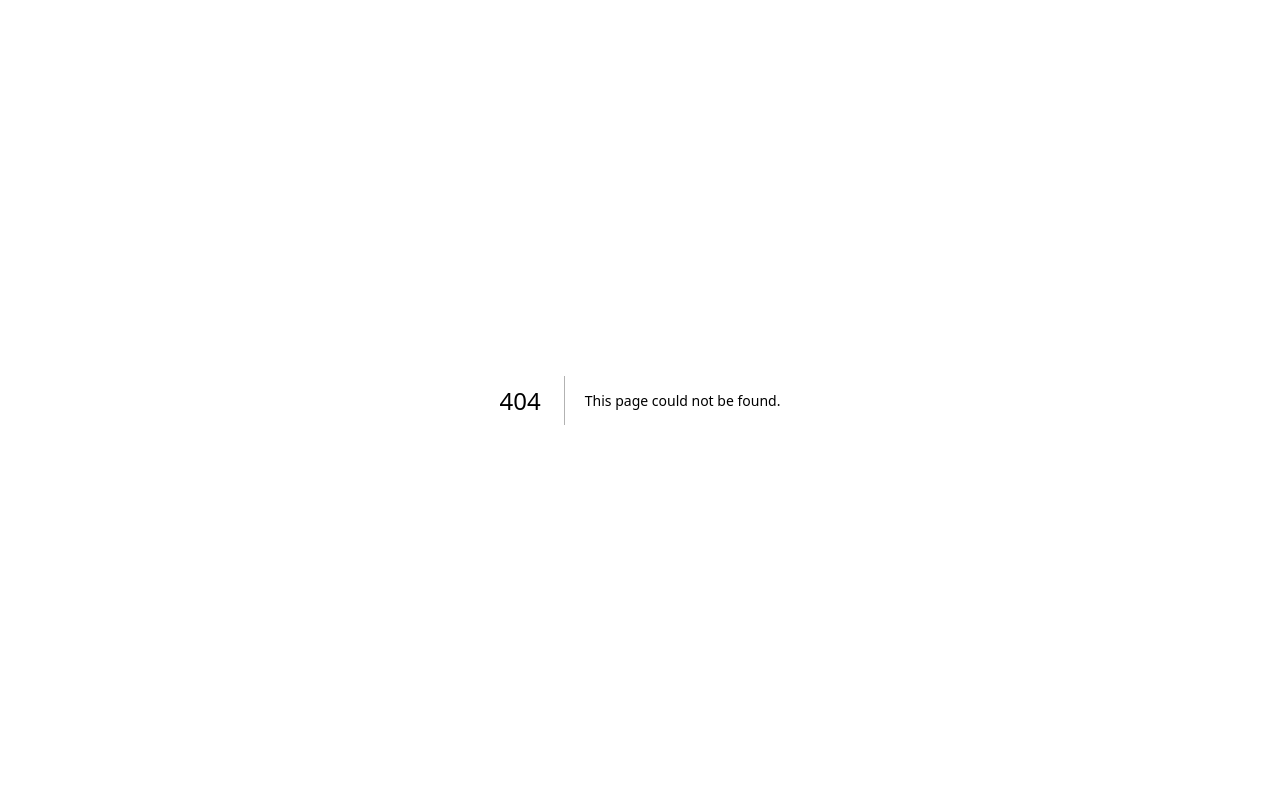
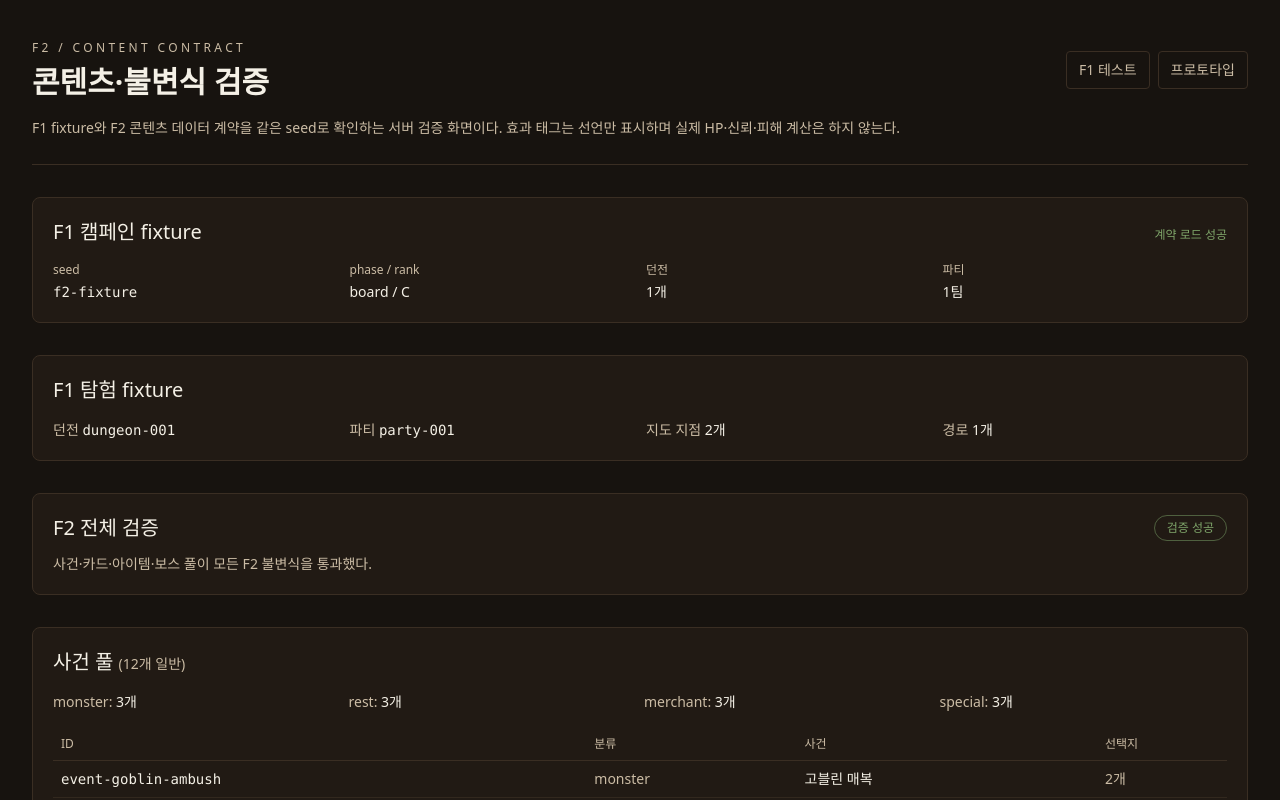
Before and after one commit to LatteBun/Dungeon_Schemer, a Next.js app: page /f2-test in a window 1280 px wide. Before the commit this address had no page. Shown: the top 800 px of the page. Built offline with nearby package versions, Linux system fonts and the light colour scheme.

Commit message:
검증 화면: F2 콘텐츠 페이지를 완성한다
누락된 서버 검증 페이지를 추가해 F1 fixture, 콘텐츠 계약, 음성 fixture와 seed 재현성을 한 화면에 노출한다.

```diff
--- /dev/null
+++ b/app/f2-test/page.tsx
@@ -0,0 +1,35 @@
+import Link from "next/link";
+import { createF2TestSnapshot } from "@/app/f2-test/f2-test-snapshot";
+
+interface F2TestPageProps {
+  searchParams: Promise<{ seed?: string | string[] | undefined }>;
+}
+
+function firstSearchParam(value: string | string[] | undefined): string | undefined {
+  return Array.isArray(value) ? value[0] : value;
+}
+
+function passLabel(pass: boolean): string {
+  return pass ? "통과" : "실패";
+}
+
+export default async function F2TestPage({ searchParams }: F2TestPageProps) {
+  const params = await searchParams;
+  const seed = firstSearchParam(params.seed)?.trim() || "f2-fixture";
+  const snapshot = createF2TestSnapshot(seed);
+  return (
+    <main className="mx-auto flex min-h-screen w-full max-w-7xl flex-col gap-8 px-5 py-10 sm:px-8">
+      <header className="flex flex-col gap-4 border-b border-edge pb-6"><div className="flex flex-wrap items-center justify-between gap-3"><div><p className="text-xs uppercase tracking-[0.28em] text-muted">F2 / Content Contract</p><h1 className="mt-2 text-3xl font-semibold text-parchment">콘텐츠·불변식 검증</h1></div><nav className="flex flex-wrap gap-2 text-sm"><Link href="/f1-test" className="rounded border border-edge px-3 py-2 text-muted hover:bg-edge hover:text-parchment">F1 테스트</Link><Link href="/play" className="rounded border border-edge px-3 py-2 text-muted hover:bg-edge hover:text-parchment">프로토타입</Link></nav></div><p className="max-w-4xl text-sm leading-6 text-muted">F1 fixture와 F2 콘텐츠 데이터 계약을 같은 seed로 확인하는 서버 검증 화면이다. 효과 태그는 선언만 표시하며 실제 HP·신뢰·피해 계산은 하지 않는다.</p></header>
+      <section className="rounded-lg border border-edge bg-panel p-5" data-testid="f2-f1-campaign"><div className="flex flex-wrap items-baseline justify-between gap-3"><h2 className="text-xl text-parchment">F1 캠페인 fixture</h2><span className="text-xs text-trust-up">계약 로드 성공</span></div><dl className="mt-4 grid gap-3 text-sm sm:grid-cols-2 lg:grid-cols-4"><div><dt className="text-xs text-muted">seed</dt><dd data-testid="f2-f1-seed" className="mt-1 font-mono text-parchment">{snapshot.f1.campaign.seed}</dd></div><div><dt className="text-xs text-muted">phase / rank</dt><dd className="mt-1 text-parchment">{snapshot.f1.campaign.phase} / {snapshot.f1.campaign.rank}</dd></div><div><dt className="text-xs text-muted">던전</dt><dd className="mt-1 text-parchment">{snapshot.f1.campaign.dungeonCount}개</dd></div><div><dt className="text-xs text-muted">파티</dt><dd className="mt-1 text-parchment">{snapshot.f1.campaign.partyCount}팀</dd></div></dl></section>
+      <section className="rounded-lg border border-edge bg-panel p-5" data-testid="f2-f1-expedition"><h2 className="text-xl text-parchment">F1 탐험 fixture</h2><div className="mt-4 grid gap-3 text-sm text-muted sm:grid-cols-2 lg:grid-cols-4"><p>던전 <span className="font-mono text-parchment">{snapshot.f1.expedition.dungeonId}</span></p><p>파티 <span className="font-mono text-parchment">{snapshot.f1.expedition.partyId}</span></p><p>지도 지점 <span className="text-parchment">{snapshot.f1.expedition.mapNodeCount}개</span></p><p>경로 <span className="text-parchment">{snapshot.f1.expedition.pathCount}개</span></p></div></section>
+      <section className="rounded-lg border border-edge bg-panel p-5" data-testid="f2-content-status"><div className="flex flex-wrap items-center justify-between gap-3"><h2 className="text-xl text-parchment">F2 전체 검증</h2><span className={snapshot.contentStatus === "pass" ? "rounded-full border border-trust-up/50 px-3 py-1 text-xs text-trust-up" : "rounded-full border border-trust-down/50 px-3 py-1 text-xs text-trust-down"}>{snapshot.contentStatus === "pass" ? "검증 성공" : "검증 실패"}</span></div>{snapshot.contentError ? <p className="mt-3 text-sm text-trust-down">{snapshot.contentError}</p> : <p className="mt-3 text-sm text-muted">사건·카드·아이템·보스 풀이 모든 F2 불변식을 통과했다.</p>}</section>
+      <section className="rounded-lg border border-edge bg-panel p-5" data-testid="f2-events"><h2 className="text-xl text-parchment">사건 풀 <span className="text-sm text-muted">({snapshot.events.total}개 일반)</span></h2><div className="mt-4 grid gap-2 text-sm text-muted sm:grid-cols-4">{Object.entries(snapshot.events.byKind).map(([kind, count]) => <p key={kind}>{kind}: <span className="text-parchment">{count}개</span></p>)}</div><div className="mt-4 overflow-x-auto"><table className="w-full min-w-[720px] text-left text-sm"><caption className="sr-only">사건 분류와 선택지 수</caption><thead className="border-b border-edge text-xs text-muted"><tr><th className="px-2 py-2 font-normal">ID</th><th className="px-2 py-2 font-normal">분류</th><th className="px-2 py-2 font-normal">사건</th><th className="px-2 py-2 font-normal">선택지</th></tr></thead><tbody>{snapshot.events.entries.map((event) => <tr key={event.id} className="border-b border-edge/70"><td className="px-2 py-2 font-mono text-parchment">{event.id}</td><td className="px-2 py-2 text-muted">{event.kind}</td><td className="px-2 py-2 text-parchment">{event.title}</td><td className="px-2 py-2 text-muted">{event.choiceCount}개</td></tr>)}</tbody></table></div></section>
+      <section className="rounded-lg border border-edge bg-panel p-5" data-testid="f2-cards"><h2 className="text-xl text-parchment">정보 카드</h2><div className="mt-4 grid gap-2 text-sm text-muted sm:grid-cols-4">{Object.entries(snapshot.cards.byTruthType).map(([kind, count]) => <p key={kind}>{kind}: <span className="text-parchment">{count}개</span></p>)}<p>보스 주제: <span className="text-parchment">{snapshot.cards.bossSubjectCount}개</span></p></div><div className="mt-4 grid gap-2 sm:grid-cols-2 lg:grid-cols-3">{snapshot.cards.entries.map((card) => <article key={card.id} className="rounded border border-edge p-3 text-sm"><p className="font-mono text-xs text-muted">{card.id}</p><p className="mt-1 text-parchment">{card.topic}</p><p className="mt-1 text-xs text-muted">{card.truthType} / {card.subject}</p></article>)}</div></section>
+      <section className="rounded-lg border border-edge bg-panel p-5" data-testid="f2-items"><h2 className="text-xl text-parchment">아이템 ({snapshot.items.total}종)</h2><p className="mt-2 text-sm text-muted">유인용 미끼 포함 · 가짜 지도 노출: {snapshot.items.hasFakeMap ? "있음" : "없음"}</p><div className="mt-4 grid gap-3 sm:grid-cols-2 lg:grid-cols-3">{snapshot.items.entries.map((item) => <article key={item.id} className="rounded border border-edge p-3 text-sm"><p className="font-mono text-xs text-muted">{item.id}</p><p className="mt-1 text-parchment">{item.name}</p><p className="mt-1 text-muted">{item.kind} · {item.price} gold · {item.effectTags.join(", ")}</p></article>)}</div></section>
+      <section className="rounded-lg border border-edge bg-panel p-5" data-testid="f2-bosses"><h2 className="text-xl text-parchment">등급별 보스</h2><div className="mt-4 grid gap-3 sm:grid-cols-2 lg:grid-cols-4">{snapshot.bosses.entries.map((boss) => <article key={boss.id} className="rounded border border-edge p-3 text-sm"><p className="font-mono text-xs text-muted">{boss.id} / {boss.grade}</p><p className="mt-1 text-parchment">{boss.name}</p><p className="mt-1 text-muted">기본 피해 {boss.baseDamage}</p></article>)}</div></section>
+      <section className="rounded-lg border border-edge bg-panel p-5" data-testid="f2-capacity"><h2 className="text-xl text-parchment">등급별 일반 사건 용량</h2><div className="mt-4 grid gap-2 sm:grid-cols-4">{snapshot.capacity.map((entry) => <div key={entry.grade} className="rounded border border-edge p-3 text-sm"><p className="text-parchment">{entry.grade}급</p><p className="mt-1 text-muted">필요 {entry.required} / 보유 {entry.available}</p><p className={entry.pass ? "mt-1 text-trust-up" : "mt-1 text-trust-down"}>{passLabel(entry.pass)}</p></div>)}</div></section>
+      <section className="rounded-lg border border-edge bg-panel p-5" data-testid="f2-negative-cases"><h2 className="text-xl text-parchment">의도적 실패 fixture</h2><ul className="mt-4 grid gap-2 sm:grid-cols-2">{snapshot.negativeCases.map((entry) => <li key={entry.label} className="rounded border border-edge p-3 text-sm"><div className="flex justify-between gap-3"><span className="text-parchment">{entry.label}</span><span className={entry.pass ? "text-trust-up" : "text-trust-down"}>{passLabel(entry.pass)}</span></div><p className="mt-1 font-mono text-xs text-muted">{entry.errorCode ?? "오류 없음"}</p></li>)}</ul></section>
+      <section className="rounded-lg border border-edge bg-panel p-5" data-testid="f2-reproducibility"><h2 className="text-xl text-parchment">seed 재현성</h2><p className="mt-3 text-sm text-muted">{snapshot.seed} fixture 동일 결과: <span className="text-trust-up">{snapshot.reproducibility.sameSeed ? "통과" : "실패"}</span></p><form method="get" className="mt-4 flex max-w-xl flex-col gap-3 sm:flex-row"><label htmlFor="seed" className="sr-only">테스트 seed</label><input id="seed" name="seed" defaultValue={snapshot.seed} className="min-w-0 flex-1 rounded border border-edge bg-ink px-3 py-2 text-sm text-parchment outline-none focus:border-trust-up" /><button type="submit" className="rounded border border-trust-up px-4 py-2 text-sm text-trust-up hover:bg-trust-up/10">seed 적용</button></form></section>
+    </main>
+  );
+}
```
